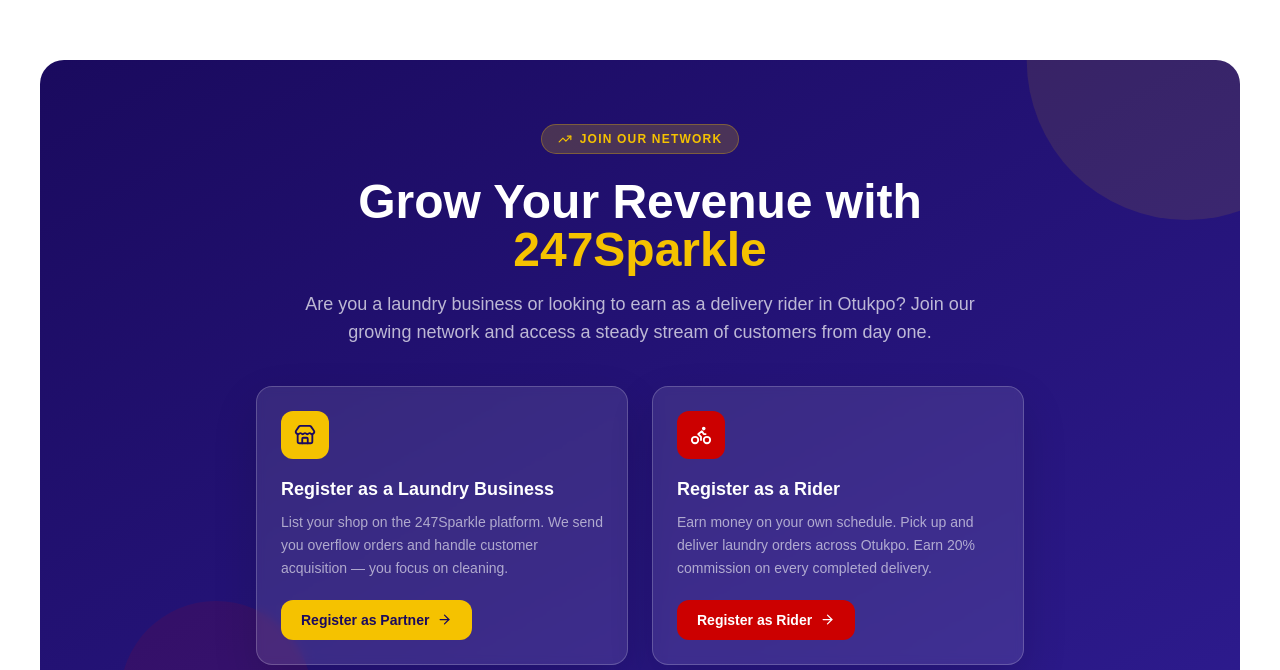
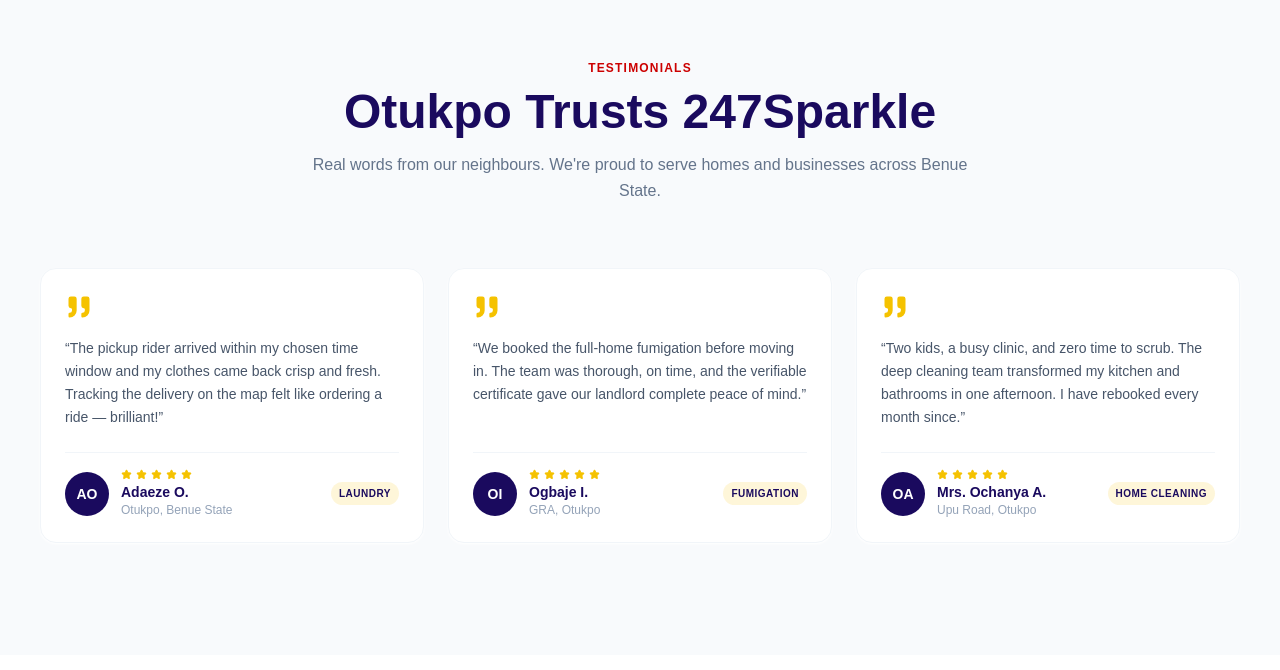
Before and after one commit to cyber-gentle/247sparkle, a Next.js app: page /homepage in a window 1280 px wide. Shown: the part 4355-5025 px from the top of the page. Built offline with nearby package versions, Linux system fonts and the light colour scheme; no server answers.

Commit message:
add testimonial features

```diff
--- /dev/null
+++ b/src/app/homepage/components/TestimonialsSection.tsx
@@ -0,0 +1,103 @@
+import React from 'react';
+import { Quote, Star } from 'lucide-react';
+
+// Placeholder reviews per the brief ("Testimonials: 3 placeholder customer
+// reviews"). Swap in real quotes as customers provide them.
+const TESTIMONIALS = [
+  {
+    id: 'testimonial-adaeze',
+    name: 'Adaeze O.',
+    location: 'Otukpo, Benue State',
+    initials: 'AO',
+    rating: 5,
+    quote:
+      'The pickup rider arrived within my chosen time window and my clothes came back crisp and fresh. Tracking the delivery on the map felt like ordering a ride — brilliant!',
+    service: 'Laundry',
+  },
+  {
+    id: 'testimonial-ogbaje',
+    name: 'Ogbaje I.',
+    location: 'GRA, Otukpo',
+    initials: 'OI',
+    rating: 5,
+    quote:
+      'We booked the full-home fumigation before moving in. The team was thorough, on time, and the verifiable certificate gave our landlord complete peace of mind.',
+    service: 'Fumigation',
+  },
+  {
+    id: 'testimonial-mrs-ochanya',
+    name: 'Mrs. Ochanya A.',
+    location: 'Upu Road, Otukpo',
+    initials: 'OA',
+    rating: 5,
+    quote:
+      'Two kids, a busy clinic, and zero time to scrub. The deep cleaning team transformed my kitchen and bathrooms in one afternoon. I have rebooked every month since.',
+    service: 'Home Cleaning',
+  },
+];
+
+export default function TestimonialsSection() {
+  return (
+    <section className="py-20 lg:py-28 bg-slate-50">
+      <div className="max-w-screen-2xl mx-auto px-6 lg:px-10">
+        {/* Header */}
+        <div className="text-center mb-16">
+          <span className="text-xs font-bold tracking-widest uppercase text-[#CC0000] mb-3 block">
+            Testimonials
+          </span>
+          <h2 className="text-3xl lg:text-4xl xl:text-5xl font-extrabold text-[#1A0A5E] mb-4">
+            Otukpo Trusts 247Sparkle
+          </h2>
+          <p className="text-slate-500 max-w-2xl mx-auto text-base leading-relaxed">
+            Real words from our neighbours. We&apos;re proud to serve homes and businesses across
+            Benue State.
+          </p>
+        </div>
+
+        {/* Testimonial Cards */}
+        <div className="grid grid-cols-1 md:grid-cols-3 gap-6">
+          {TESTIMONIALS.map((testimonial) => (
+            <figure
+              key={testimonial.id}
+              className="group relative bg-white rounded-2xl border border-slate-100 shadow-card p-6 flex flex-col transition-all duration-300 hover:-translate-y-1 hover:shadow-lg"
+            >
+              <Quote
+                size={28}
+                className="text-[#F5C200] mb-4"
+                fill="#F5C200"
+                strokeWidth={0}
+                aria-hidden="true"
+              />
+              <blockquote className="text-sm text-slate-600 leading-relaxed flex-1">
+                &ldquo;{testimonial.quote}&rdquo;
+              </blockquote>
+              <figcaption className="mt-6 pt-4 border-t border-slate-100 flex items-center gap-3">
+                <div className="w-11 h-11 rounded-full bg-[#1A0A5E] flex items-center justify-center text-white text-sm font-bold shrink-0">
+                  {testimonial.initials}
+                </div>
+                <div className="min-w-0">
+                  <div className="flex items-center gap-1 mb-0.5">
+                    {Array.from({ length: testimonial.rating }, (_, i) => i + 1).map((s) => (
+                      <Star
+                        key={s}
+                        size={11}
+                        fill="#F5C200"
+                        className="text-[#F5C200]"
+                        aria-hidden="true"
+                      />
+                    ))}
+                  </div>
+                  <p className="text-sm font-bold text-[#1A0A5E] truncate">{testimonial.name}</p>
+                  <p className="text-xs text-slate-400 truncate">{testimonial.location}</p>
+                </div>
+                <span className="ml-auto text-[10px] font-bold uppercase tracking-wider bg-[#F5C200]/15 text-[#1A0A5E] px-2 py-1 rounded-full shrink-0">
+                  {testimonial.service}
+                </span>
+              </figcaption>
+            </figure>
+          ))}
+        </div>
+      </div>
+    </section>
+  );
+}
--- a/src/app/homepage/page.tsx
+++ b/src/app/homepage/page.tsx
@@ -8,6 +8,7 @@ import HowItWorksSection from './components/HowItWorksSection';
 import ServicesSection from './components/ServicesSection';
 import TrustSection from './components/TrustSection';
 import AboutSection from './components/AboutSection';
+import TestimonialsSection from './components/TestimonialsSection';
 import PartnerBanner from './components/PartnerBanner';
 import ContactSection from './components/ContactSection';
 
@@ -23,6 +24,7 @@ export default function HomepagePage() {
         <ServicesSection />
         <TrustSection />
         <AboutSection />
+        <TestimonialsSection />
         <PartnerBanner />
         <ContactSection />
       </main>
```
